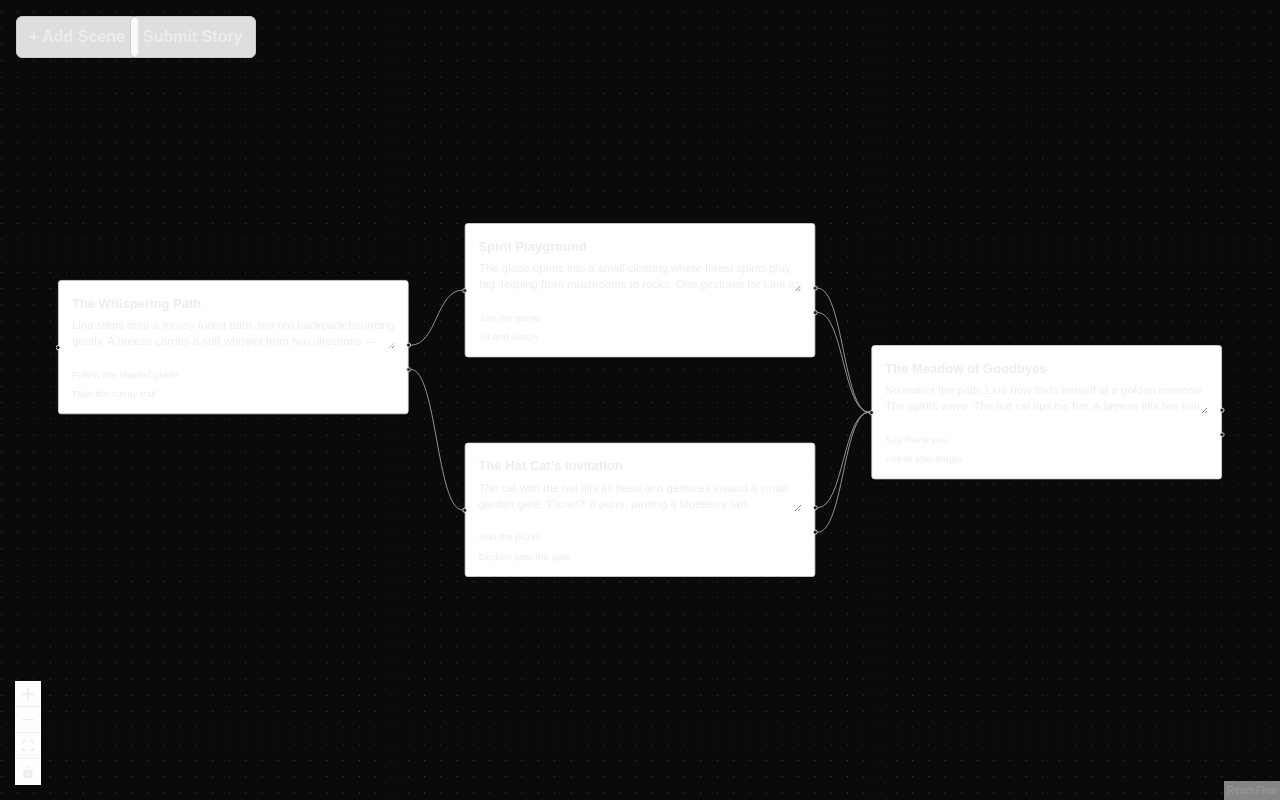
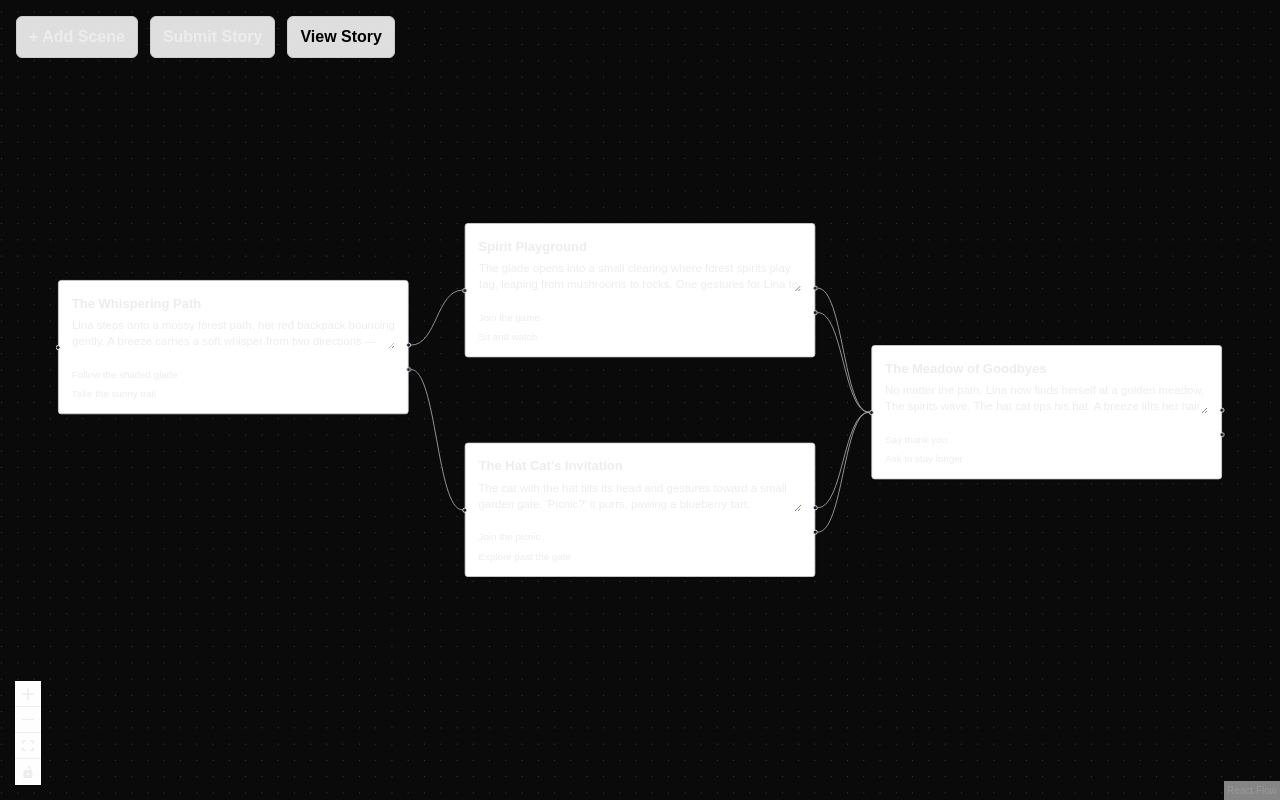
Before and after one commit to quanphan2906/tell-lore, a Next.js app: page /canvas in a window 1280 px wide. Built offline with nearby package versions, Linux system fonts and the light colour scheme.

Commit message:
added view button

```diff
--- a/src/components/canvas.tsx
+++ b/src/components/canvas.tsx
@@ -17,6 +17,7 @@ import {
 
 import "@xyflow/react/dist/style.css";
 import { useCallback, useState, useEffect } from "react";
+import Link from "next/link";
 
 const SceneNode = ({
 	id,
@@ -306,13 +307,19 @@ export default function StoryCanvas() {
 
 	return (
 		<div style={{ width: "100%", height: "100vh", position: "relative" }}>
-			<button
-				onClick={addNewScene}
+			<div
 				style={{
 					position: "absolute",
 					top: 16,
 					left: 16,
 					zIndex: 10,
+					display: "flex",
+					gap: "12px",
+				}}
+				>
+				<button
+					onClick={addNewScene}
+					style={{
 					padding: "8px 12px",
 					background: "#ffffffdd",
 					border: "1px solid #ccc",
@@ -327,10 +334,6 @@ export default function StoryCanvas() {
 				<button
 					onClick={handleExport}
 					style={{
-					position: "absolute",
-					top: 16,
-					left: 130,
-					zIndex: 10,
 					padding: "8px 12px",
 					background: "#ffffffdd",
 					border: "1px solid #ccc",
@@ -342,6 +345,22 @@ export default function StoryCanvas() {
 					Submit Story
 				</button>
 
+				<Link
+					href="/"
+					style={{
+					padding: "8px 12px",
+					background: "#ffffffdd",
+					border: "1px solid #ccc",
+					borderRadius: "6px",
+					cursor: "pointer",
+					fontWeight: "bold",
+					textDecoration: "none",
+					color: "black",
+					}}
+				>
+					View Story
+				</Link>
+			</div>
 			<ReactFlowProvider>
 				<ReactFlow
 					nodes={nodes}
```
Lines whose indentation alone changed are shown as unchanged.
